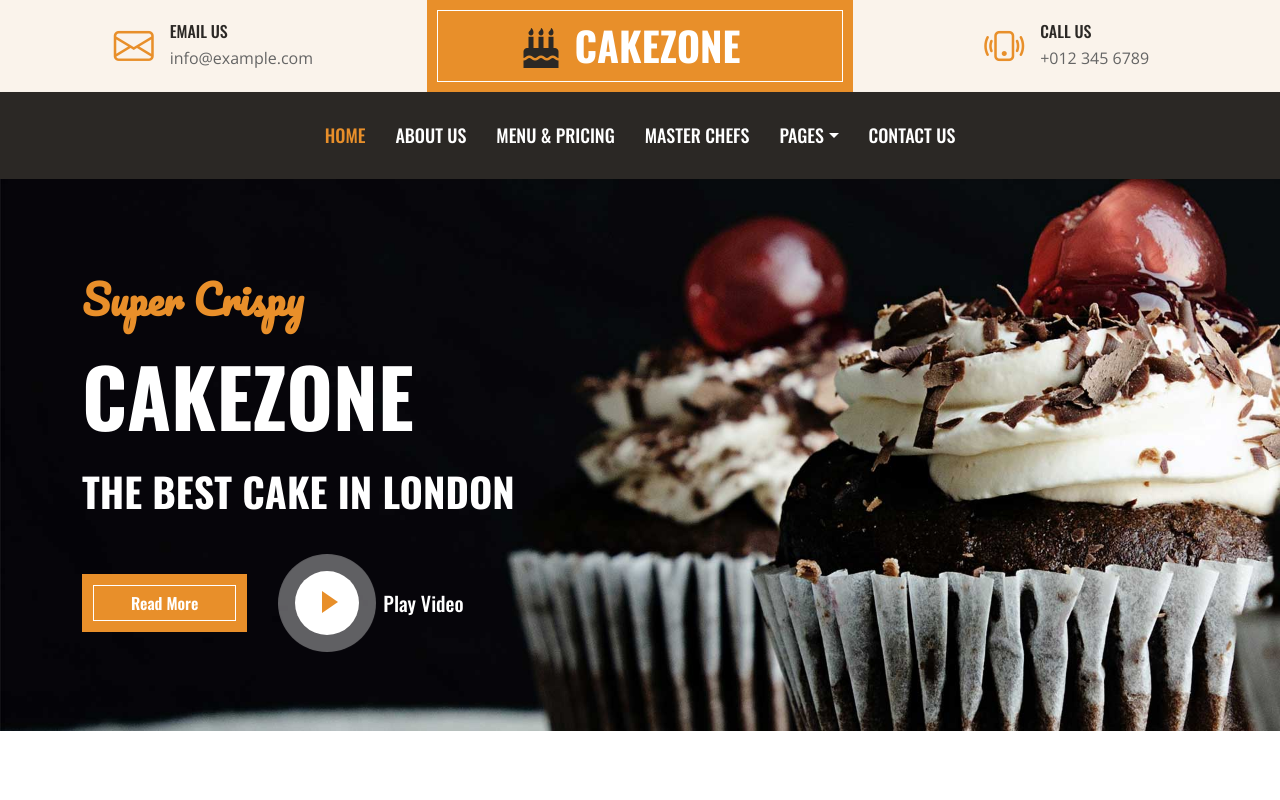
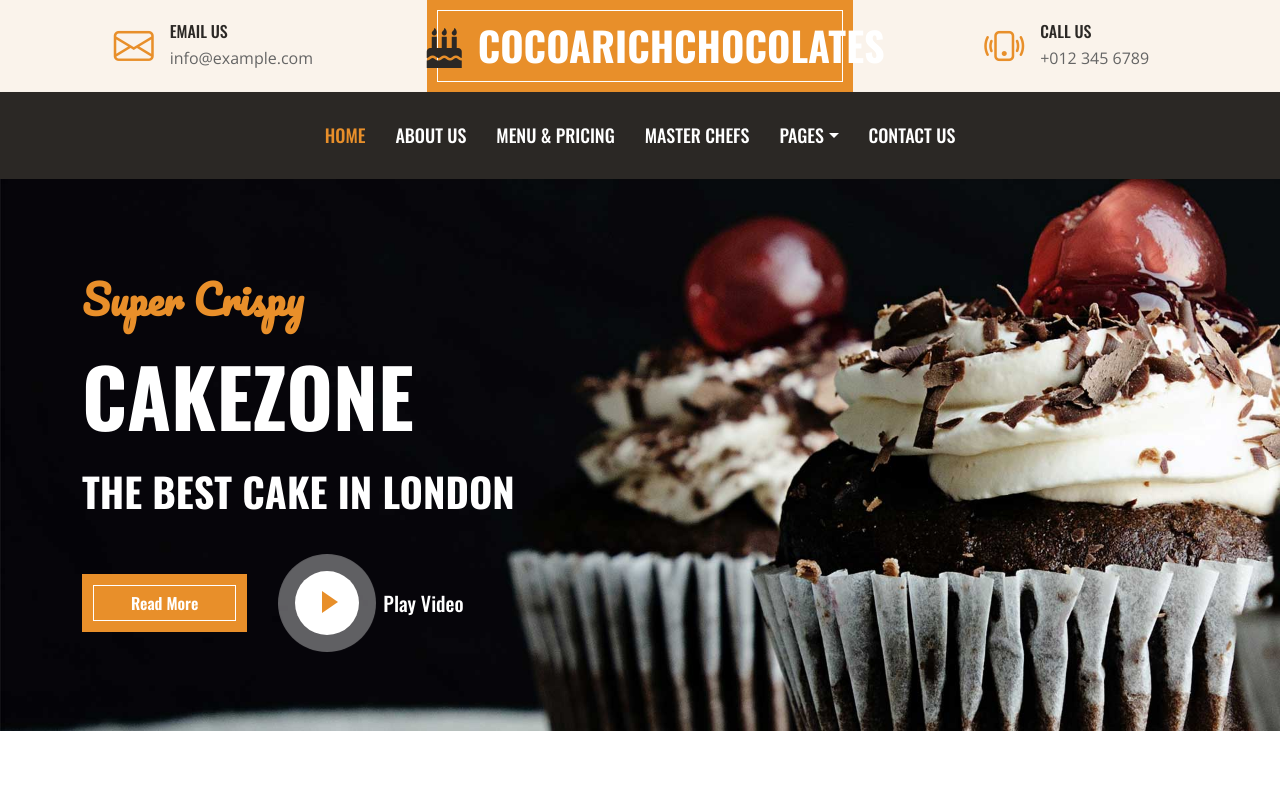
Before and after one commit to ajithkumbla/cocorich, a plain HTML site: page index.html in a window 1280 px wide. Shown: the top 800 px of the page. Drawn offline with nearby package versions, Linux system fonts and the light colour scheme.

Commit message:
Update index.html

```diff
--- a/index.html
+++ b/index.html
@@ -46,7 +46,7 @@
             <div class="col-lg-4 text-center bg-primary border-inner py-3">
                 <div class="d-inline-flex align-items-center justify-content-center">
                     <a href="index.html" class="navbar-brand">
-                        <h1 class="m-0 text-uppercase text-white"><i class="fa fa-birthday-cake fs-1 text-dark me-3"></i>CakeZone</h1>
+                        <h1 class="m-0 text-uppercase text-white"><i class="fa fa-birthday-cake fs-1 text-dark me-3"></i>Cocoarichchocolates</h1>
                     </a>
                 </div>
             </div>
```
